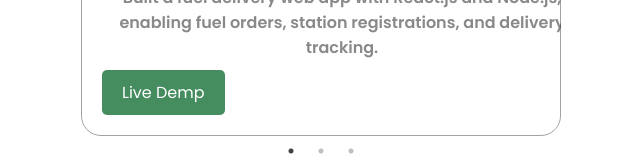
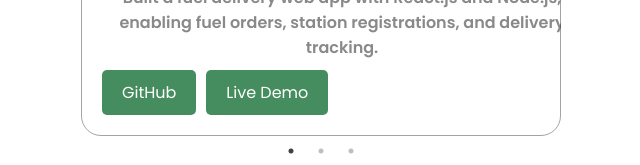
Before and after one commit to Balaji4689/projects, a React (Create React App) app: page / in a window 1280 px wide. Shown: the part 2389-2554 px from the top of the page, without its empty margins (319-959 px from the left). Built offline with nearby package versions, Linux system fonts and the light colour scheme.

Commit message:
Update Projects.js

```diff
--- a/src/Pages/Projects.js
+++ b/src/Pages/Projects.js
@@ -31,19 +31,22 @@ const Projects = () => {
       title: "Fuel Delivery",
       description:"Built a fuel delivery web app with React.js and Node.js, enabling fuel orders, station registrations, and delivery tracking.",
       img: project1,
-      link: "https://fuel-frontend.onrender.com",
+      link: "https://github.com/Balaji4689?tab=repositories",
+      live: "https://fuel-frontend.onrender.com",
     },
     {
       title: "Portfolio",
       description:"",
       img: "",
       link: "",
+      live:""
     },
     {
       title: "Portfolio",
       description:"",
       img: "",
       link: "",
+      live:"",
     },
   ];
   return (
@@ -60,7 +63,8 @@ const Projects = () => {
           <h2 className="project-title">{project.title}</h2>
           <h3 className='project-description'>{project.description}</h3>
                   <div className="btn-container">
-                <a  href={project.link}  className="btn btn-color-2 project-btn"  target="_blank"  rel="noopener noreferrer" > Live Demp </a>
+                 <a  href={project.link}  className="btn btn-color-2 project-btn"  target="_blank"  rel="noopener noreferrer" >  GitHub  </a>
+                <a  href={project.live}  className="btn btn-color-2 project-btn"  target="_blank"  rel="noopener noreferrer">  Live Demo </a>
               </div>
         </div>
       ))}
```
